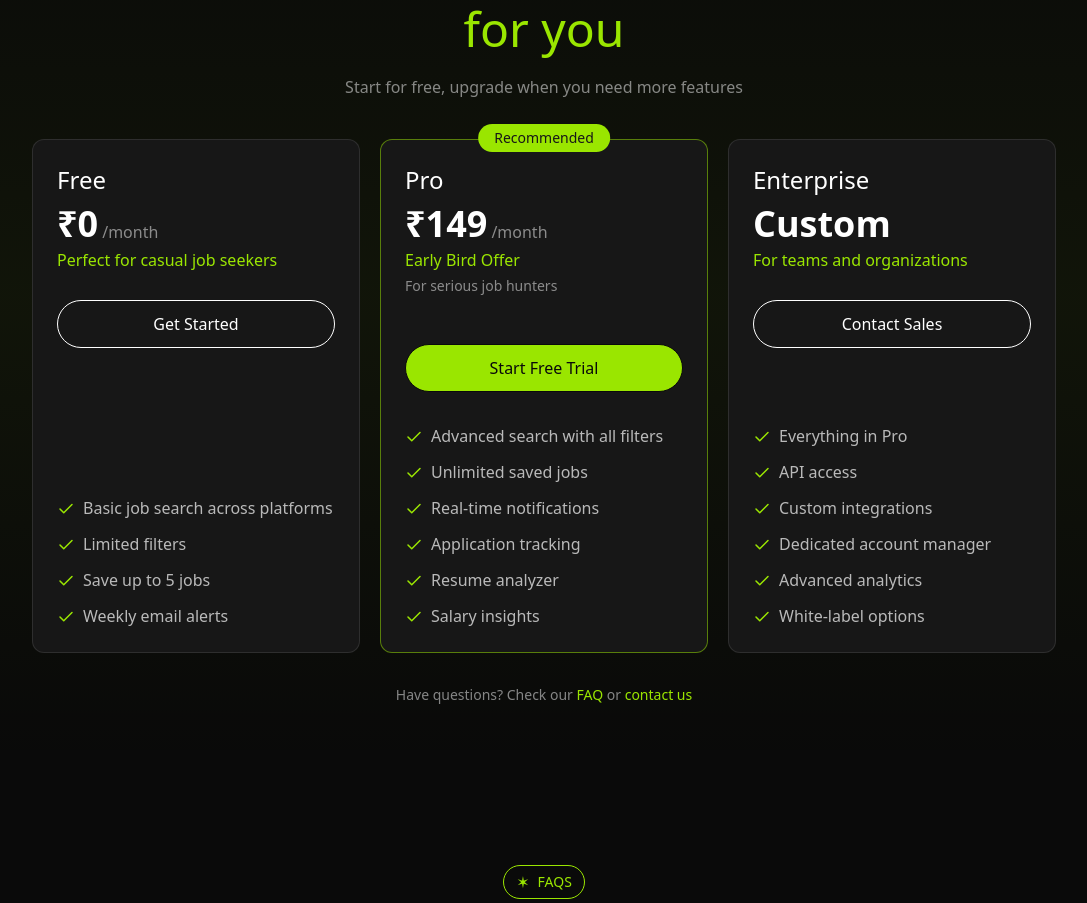
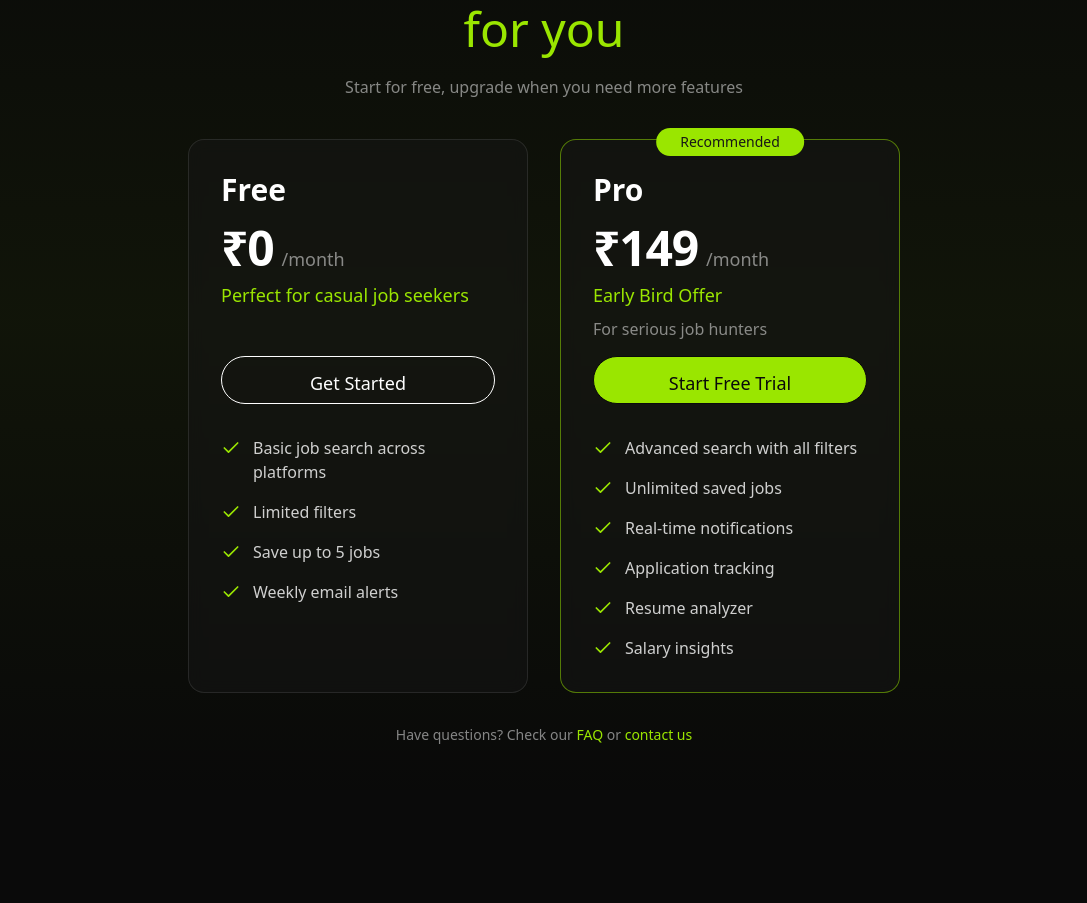
Before and after one commit to omkarkhoche3448/Job-landing, a React (Vite) app: page / in a window 1280 px wide. Shown: the part 7409-8312 px from the top of the page, without its empty margins (96-1183 px from the left). Built offline with nearby package versions, Linux system fonts and the light colour scheme.

Commit message:
refactor(Pricing): improve layout and styling of pricing section

```diff
--- a/src/sections/Pricing.jsx
+++ b/src/sections/Pricing.jsx
@@ -37,23 +37,23 @@ const pricingPlans = [
         ],
         recommended: true
     },
-    {
-        name: "Enterprise",
-        price: "Custom",
-        period: "",
-        description: "For teams and organizations",
-        buttonText: "Contact Sales",
-        buttonVariant: "outline",
-        features: [
-            "Everything in Pro",
-            "API access",
-            "Custom integrations",
-            "Dedicated account manager",
-            "Advanced analytics",
-            "White-label options"
-        ],
-        recommended: false
-    }
+    // {
+    //     name: "Enterprise",
+    //     price: "Custom",
+    //     period: "",
+    //     description: "For teams and organizations",
+    //     buttonText: "Contact Sales",
+    //     buttonVariant: "outline",
+    //     features: [
+    //         "Everything in Pro",
+    //         "API access",
+    //         "Custom integrations",
+    //         "Dedicated account manager",
+    //         "Advanced analytics",
+    //         "White-label options"
+    //     ],
+    //     recommended: false
+    // }
 ];
 
 const cardVariants = {
@@ -67,7 +67,7 @@ const cardVariants = {
 
 function Pricing() {
     return (
-        <section id="pricing"  className="py-16 relative overflow-hidden">
+        <section id="pricing" className="py-16 relative overflow-hidden">
             {/* Background gradient */}
             <div className="absolute inset-0 bg-gradient-to-b from-transparent via-lime-400/5 to-transparent"></div>
 
@@ -82,11 +82,11 @@ function Pricing() {
                     Start for free, upgrade when you need more features
                 </p>
 
-                <div className="mt-10 grid grid-cols-1 md:grid-cols-3 gap-5">
+                <div className="mt-10 flex flex-col md:flex-row justify-center gap-8 max-w-4xl mx-auto">
                     {pricingPlans.map((plan, index) => (
                         <div
                             key={index}
-                            className={`bg-neutral-900 border ${plan.recommended ? 'border-lime-400/50' : 'border-white/10'} rounded-xl p-6 hover:border-lime-400/30 transition-all duration-300 relative`}
+                            className={`bg-neutral-900/50 backdrop-blur-sm border ${plan.recommended ? 'border-lime-400/50' : 'border-white/10'} rounded-2xl p-8 hover:border-lime-400/30 transition-all duration-300 relative md:w-[340px] w-full`}
                             variants={cardVariants}
                             initial="hidden"
                             whileInView="visible"
@@ -94,32 +94,34 @@ function Pricing() {
                             whileHover={{ y: -5 }}
                         >
                             {plan.recommended && (
-                                <div className="absolute -top-4 left-1/2 transform -translate-x-1/2 bg-lime-400 text-neutral-900 px-4 py-1 rounded-full text-sm font-medium">
+                                <div className="absolute -top-3 left-1/2 transform -translate-x-1/2 bg-lime-400 text-neutral-900 px-6 py-1 rounded-full text-sm font-medium">
                                     Recommended
                                 </div>
                             )}
                             <div className="flex flex-col h-full">
-                                <h3 className="text-2xl font-medium mb-2">{plan.name}</h3>
-                                <div className="flex items-end mb-1">
-                                    <span className="text-4xl font-bold">{plan.price}</span>
-                                    <span className="text-white/50 ml-1">{plan.period}</span>
+                                <div className="h-[160px]">
+                                    <h3 className="text-3xl font-semibold mb-4">{plan.name}</h3>
+                                    <div className="flex items-baseline mb-2">
+                                        <span className="text-5xl font-bold tracking-tight">₹{plan.price.replace('₹', '')}</span>
+                                        <span className="text-white/50 ml-2 text-lg">{plan.period}</span>
+                                    </div>
+                                    <p className="text-lime-400 text-lg mb-2">{plan.description}</p>
+                                    {plan.subDescription && (
+                                        <p className="text-white/50 text-base">{plan.subDescription}</p>
+                                    )}
                                 </div>
-                                <p className="text-lime-400 mb-1">{plan.description}</p>
-                                {plan.subDescription && (
-                                    <p className="text-white/50 text-sm mb-6">{plan.subDescription}</p>
-                                )}
 
                                 <div className="mt-6 mb-8">
-                                    <Button variant={plan.buttonVariant} className="w-full">
+                                    <Button variant={plan.buttonVariant} className="w-full py-3 text-lg font-medium">
                                         {plan.buttonText}
                                     </Button>
                                 </div>
 
-                                <div className="space-y-3 mt-auto">
+                                <div className="space-y-4">
                                     {plan.features.map((feature, featureIndex) => (
                                         <div key={featureIndex} className="flex items-start">
-                                            <Check size={18} className="text-lime-400 mr-2 flex-shrink-0 mt-1" />
-                                            <span className="text-white/70">{feature}</span>
+                                            <Check size={20} className="text-lime-400 mr-3 flex-shrink-0 mt-0.5" />
+                                            <span className="text-white/80 text-base">{feature}</span>
                                         </div>
                                     ))}
                                 </div>
```
